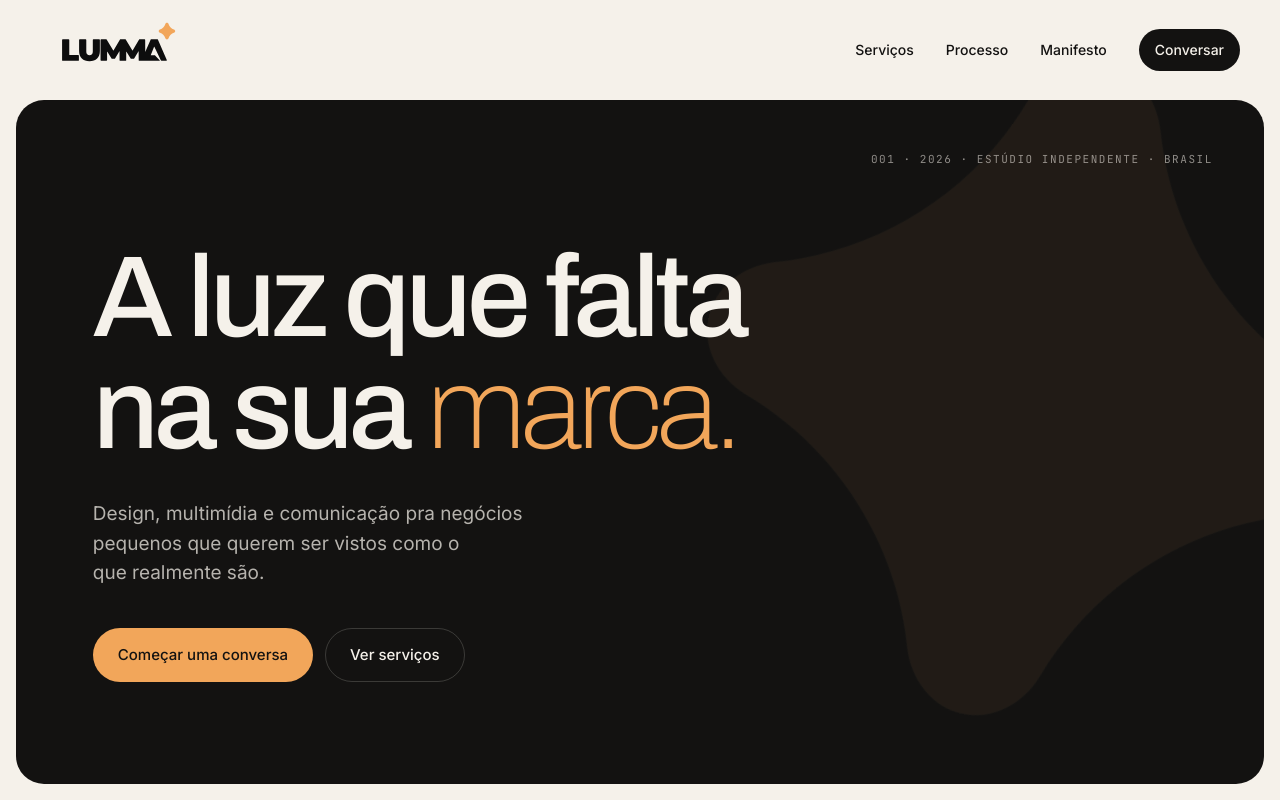
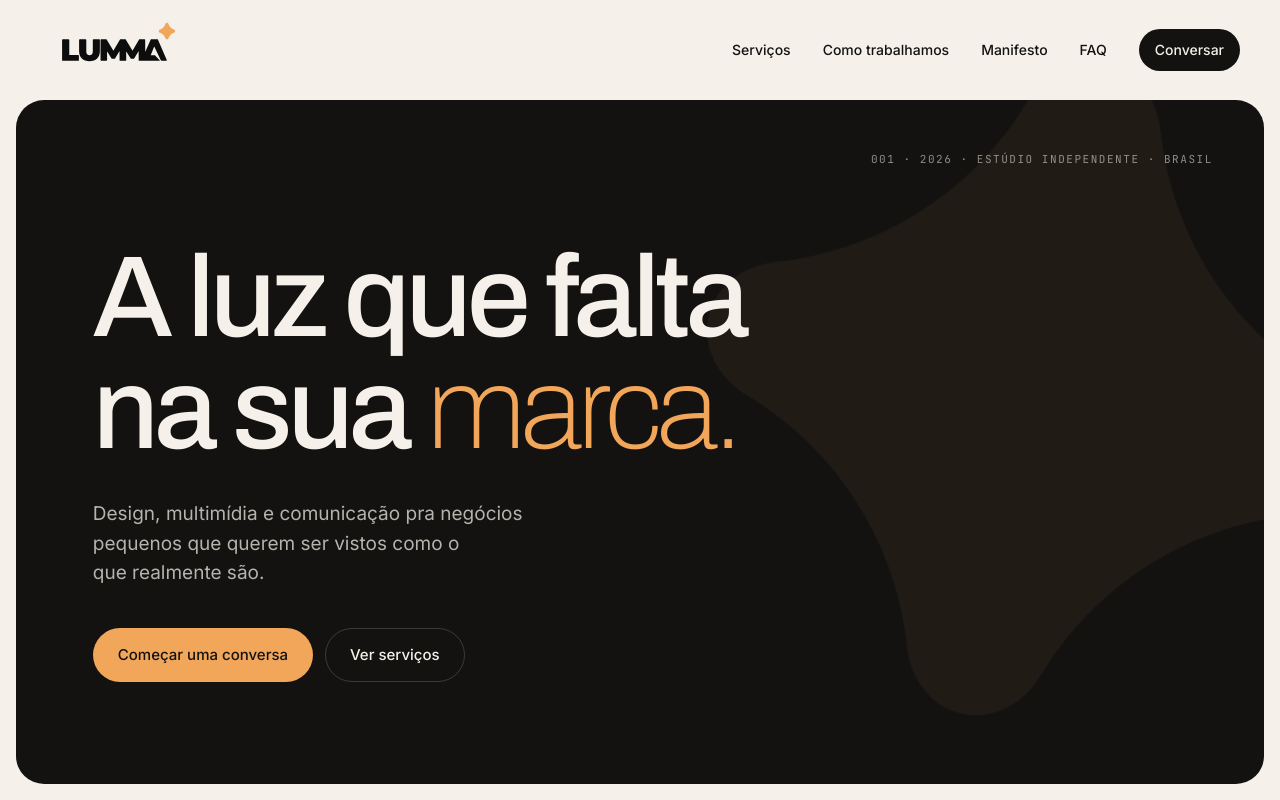
Before and after one commit to neybarao/lummalabs, a Next.js app: page / in a window 1280 px wide. Shown: the top 800 px of the page. Built offline with nearby package versions, Linux system fonts and the light colour scheme.

Commit message:
Update nav items for new section structure

```diff
--- a/app/mobile-nav.tsx
+++ b/app/mobile-nav.tsx
@@ -4,9 +4,9 @@ import { useEffect, useState } from "react";
 
 const LINKS = [
   { href: "#servicos", label: "Serviços" },
-  { href: "#processo", label: "Processo" },
+  { href: "#como-trabalhamos", label: "Como trabalhamos" },
   { href: "#manifesto", label: "Manifesto" },
-  { href: "#voz", label: "Como falamos" },
+  { href: "#faq", label: "FAQ" },
 ];
 
 export default function MobileNav() {
--- a/app/page.tsx
+++ b/app/page.tsx
@@ -92,8 +92,9 @@ export default function Home() {
         </a>
         <nav className="site-nav" aria-label="Principal">
           <a href="#servicos">Serviços</a>
-          <a href="#processo">Processo</a>
+          <a href="#como-trabalhamos">Como trabalhamos</a>
           <a href="#manifesto">Manifesto</a>
+          <a href="#faq">FAQ</a>
           <a className="nav-cta" href="#contato">Conversar</a>
         </nav>
         <MobileNav />
```
